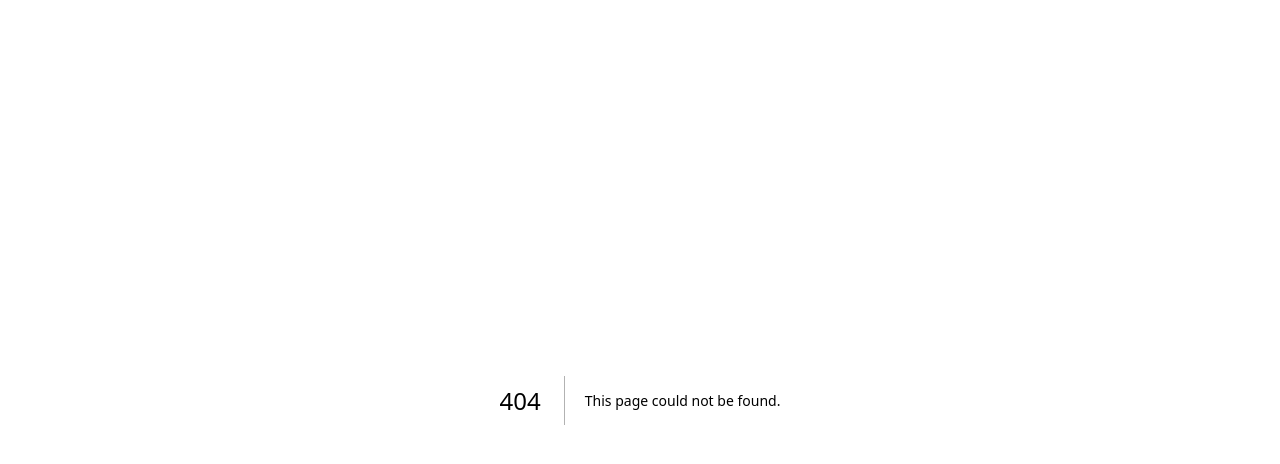
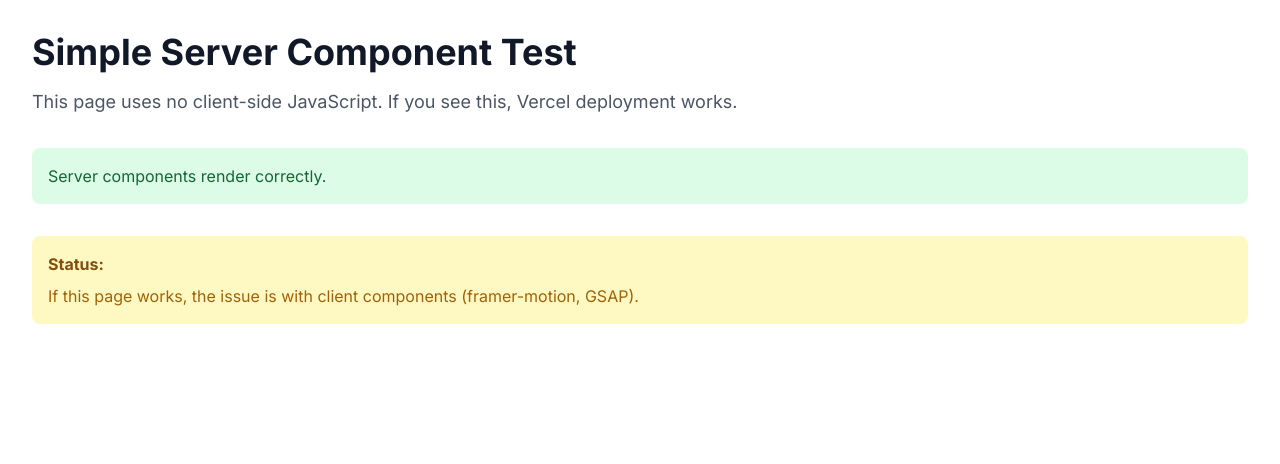
Before and after one commit to hamuuh9/Tree-Service-template, a Next.js app: page /simple in a window 1280 px wide. Before the commit this address had no page. Shown: the top 464 px of the page. Built offline with nearby package versions, Linux system fonts and the light colour scheme.

Commit message:
Add simple server component page for testing

```diff
--- /dev/null
+++ b/app/simple/page.tsx
@@ -0,0 +1,21 @@
+export default function SimplePage() {
+  return (
+    <div className="min-h-screen bg-white p-8">
+      <h1 className="text-4xl font-bold text-gray-900 mb-4">
+        Simple Server Component Test
+      </h1>
+      <p className="text-lg text-gray-600 mb-8">
+        This page uses no client-side JavaScript. If you see this, Vercel deployment works.
+      </p>
+      <div className="bg-green-100 p-4 rounded-lg">
+        <p className="text-green-800">Server components render correctly.</p>
+      </div>
+      <div className="mt-8 p-4 bg-yellow-100 rounded-lg">
+        <h3 className="font-bold text-yellow-800 mb-2">Status:</h3>
+        <p className="text-yellow-700">
+          If this page works, the issue is with client components (framer-motion, GSAP).
+        </p>
+      </div>
+    </div>
+  );
+}
```
